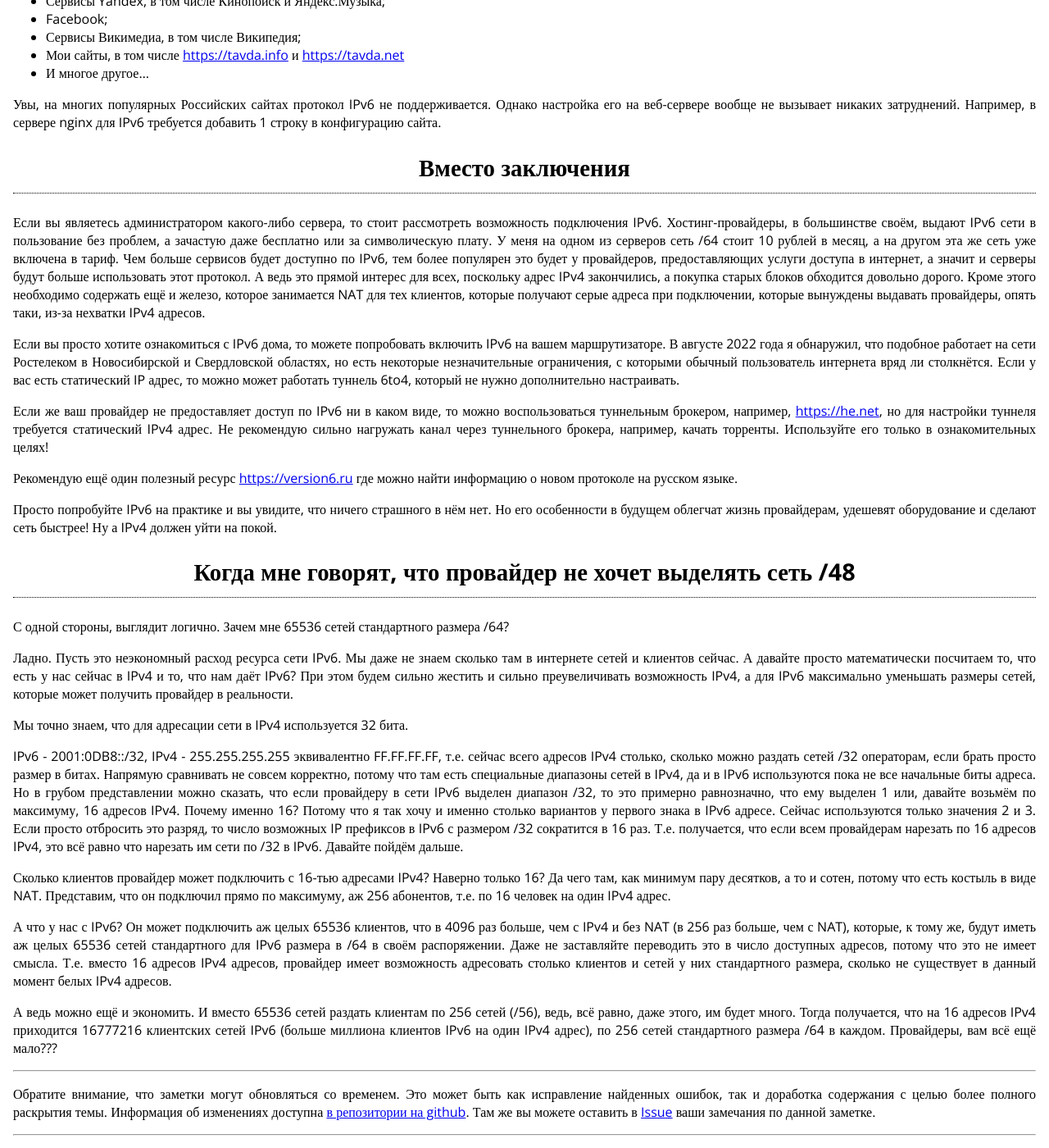
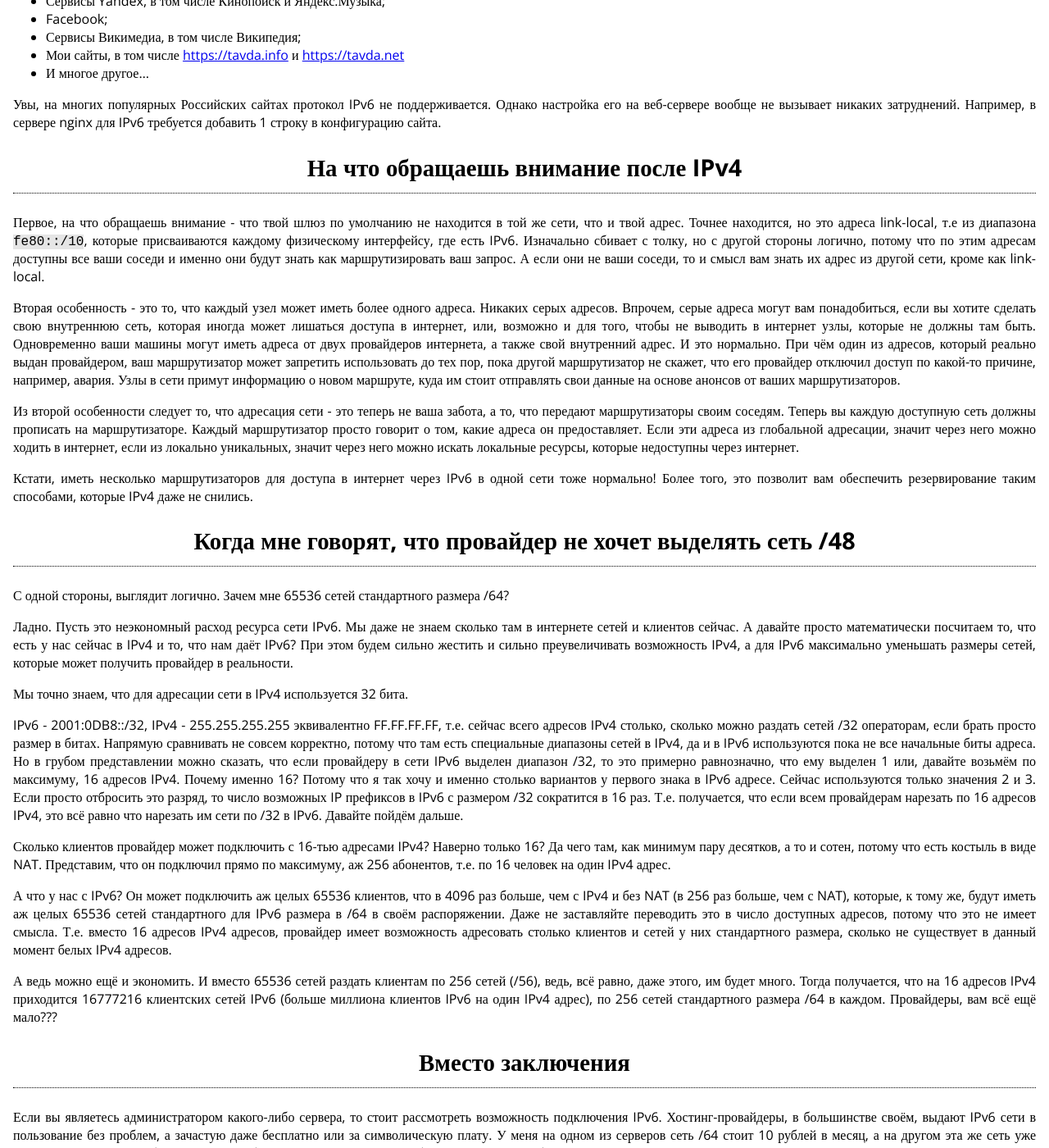
Before and after one commit to fsa/site, a Jekyll site: the page built from _posts/2022-08-29-ipv6.md, in a window 1280 px wide and 1400 px high, scrolled down 2131 px. Shown: the whole window at 82% size. Built offline with Jekyll 4.4.1, drawn with Linux system fonts in a browser that asks for light colours.

Commit message:
Дополнение к заметке IPv6

```diff
--- a/_posts/2022-08-29-ipv6.md
+++ b/_posts/2022-08-29-ipv6.md
@@ -58,17 +58,15 @@ default via fe80::1 dev wlp3s0 proto ra metric 600 pref medium
 
 Увы, на многих популярных Российских сайтах протокол IPv6 не поддерживается. Однако настройка его на веб-сервере вообще не вызывает никаких затруднений. Например, в сервере nginx для IPv6 требуется добавить 1 строку в конфигурацию сайта.
 
-## Вместо заключения
+## На что обращаешь внимание после IPv4
 
-Если вы являетесь администратором какого-либо сервера, то стоит рассмотреть возможность подключения IPv6. Хостинг-провайдеры, в большинстве своём, выдают IPv6 сети в пользование без проблем, а зачастую даже бесплатно или за символическую плату. У меня на одном из серверов сеть /64 стоит 10 рублей в месяц, а на другом эта же сеть уже включена в тариф. Чем больше сервисов будет доступно по IPv6, тем более популярен это будет у провайдеров, предоставляющих услуги доступа в интернет, а значит и серверы будут больше использовать этот протокол. А ведь это прямой интерес для всех, поскольку адрес IPv4 закончились, а покупка старых блоков обходится довольно дорого. Кроме этого необходимо содержать ещё и железо, которое занимается NAT для тех клиентов, которые получают серые адреса при подключении, которые вынуждены выдавать провайдеры, опять таки, из-за нехватки IPv4 адресов.
+Первое, на что обращаешь внимание - что твой шлюз по умолчанию не находится в той же сети, что и твой адрес. Точнее находится, но это адреса link-local, т.е из диапазона `fe80::/10`, которые присваиваются каждому физическому интерфейсу, где есть IPv6. Изначально сбивает с толку, но с другой стороны логично, потому что по этим адресам доступны все ваши соседи и именно они будут знать как маршрутизировать ваш запрос. А если они не ваши соседи, то и смысл вам знать их адрес из другой сети, кроме как link-local.
 
-Если вы просто хотите ознакомиться с IPv6 дома, то можете попробовать включить IPv6 на вашем маршрутизаторе. В августе 2022 года я обнаружил, что подобное работает на сети Ростелеком в Новосибирской и Свердловской областях, но есть некоторые незначительные ограничения, с которыми обычный пользователь интернета вряд ли столкнётся. Если у вас есть статический IP адрес, то можно может работать туннель 6to4, который не нужно дополнительно настраивать.
+Вторая особенность - это то, что каждый узел может иметь более одного адреса. Никаких серых адресов. Впрочем, серые адреса могут вам понадобиться, если вы хотите сделать свою внутреннюю сеть, которая иногда может лишаться доступа в интернет, или, возможно и для того, чтобы не выводить в интернет узлы, которые не должны там быть. Одновременно ваши машины могут иметь адреса от двух провайдеров интернета, а также свой внутренний адрес. И это нормально. При чём один из адресов, который реально выдан провайдером, ваш маршрутизатор может запретить использовать до тех пор, пока другой маршрутизатор не скажет, что его провайдер отключил доступ по какой-то причине, например, авария. Узлы в сети примут информацию о новом маршруте, куда им стоит отправлять свои данные на основе анонсов от ваших маршрутизаторов.
 
-Если же ваш провайдер не предоставляет доступ по IPv6 ни в каком виде, то можно воспользоваться туннельным брокером, например, <https://he.net>, но для настройки туннеля требуется статический IPv4 адрес. Не рекомендую сильно нагружать канал через туннельного брокера, например, качать торренты. Используйте его только в ознакомительных целях!
+Из второй особенности следует то, что адресация сети - это теперь не ваша забота, а то, что передают маршрутизаторы своим соседям. Теперь вы каждую доступную сеть должны прописать на маршрутизаторе. Каждый маршрутизатор просто говорит о том, какие адреса он предоставляет. Если эти адреса из глобальной адресации, значит через него можно ходить в интернет, если из локально уникальных, значит через него можно искать локальные ресурсы, которые недоступны через интернет.
 
-Рекомендую ещё один полезный ресурс <https://version6.ru> где можно найти информацию о новом протоколе на русском языке.
-
-Просто попробуйте IPv6 на практике и вы увидите, что ничего страшного в нём нет. Но его особенности в будущем облегчат жизнь провайдерам, удешевят оборудование и сделают сеть быстрее! Ну а IPv4 должен уйти на покой.
+Кстати, иметь несколько маршрутизаторов для доступа в интернет через IPv6 в одной сети тоже нормально! Более того, это позволит вам обеспечить резервирование таким способами, которые IPv4 даже не снились.
 
 ## Когда мне говорят, что провайдер не хочет выделять сеть /48
 
@@ -85,3 +83,15 @@ IPv6 - 2001:0DB8::/32, IPv4 - 255.255.255.255 эквивалентно FF.FF.FF.
 А что у нас с IPv6? Он может подключить аж целых 65536 клиентов, что в 4096 раз больше, чем с IPv4 и без NAT (в 256 раз больше, чем с NAT), которые, к тому же, будут иметь аж целых 65536 сетей стандартного для IPv6 размера в /64 в своём распоряжении. Даже не заставляйте переводить это в число доступных адресов, потому что это не имеет смысла. Т.е. вместо 16 адресов IPv4 адресов, провайдер имеет возможность адресовать столько клиентов и сетей у них стандартного размера, сколько не существует в данный момент белых IPv4 адресов.
 
 А ведь можно ещё и экономить. И вместо 65536 сетей раздать клиентам по 256 сетей (/56), ведь, всё равно, даже этого, им будет много. Тогда получается, что на 16 адресов IPv4 приходится 16777216 клиентских сетей IPv6 (больше миллиона клиентов IPv6 на один IPv4 адрес), по 256 сетей стандартного размера /64 в каждом. Провайдеры, вам всё ещё мало???
+
+## Вместо заключения
+
+Если вы являетесь администратором какого-либо сервера, то стоит рассмотреть возможность подключения IPv6. Хостинг-провайдеры, в большинстве своём, выдают IPv6 сети в пользование без проблем, а зачастую даже бесплатно или за символическую плату. У меня на одном из серверов сеть /64 стоит 10 рублей в месяц, а на другом эта же сеть уже включена в тариф. Чем больше сервисов будет доступно по IPv6, тем более популярен это будет у провайдеров, предоставляющих услуги доступа в интернет, а значит и серверы будут больше использовать этот протокол. А ведь это прямой интерес для всех, поскольку адрес IPv4 закончились, а покупка старых блоков обходится довольно дорого. Кроме этого необходимо содержать ещё и железо, которое занимается NAT для тех клиентов, которые получают серые адреса при подключении, которые вынуждены выдавать провайдеры, опять таки, из-за нехватки IPv4 адресов.
+
+Если вы просто хотите ознакомиться с IPv6 дома, то можете попробовать включить IPv6 на вашем маршрутизаторе. В августе 2022 года я обнаружил, что подобное работает на сети Ростелеком в Новосибирской и Свердловской областях, но есть некоторые незначительные ограничения, с которыми обычный пользователь интернета вряд ли столкнётся. Если у вас есть статический IP адрес, то можно может работать туннель 6to4, который не нужно дополнительно настраивать.
+
+Если же ваш провайдер не предоставляет доступ по IPv6 ни в каком виде, то можно воспользоваться туннельным брокером, например, <https://he.net>, но для настройки туннеля требуется статический IPv4 адрес. Не рекомендую сильно нагружать канал через туннельного брокера, например, качать торренты. Используйте его только в ознакомительных целях!
+
+Рекомендую ещё один полезный ресурс <https://version6.ru> где можно найти информацию о новом протоколе на русском языке.
+
+Просто попробуйте IPv6 на практике и вы увидите, что ничего страшного в нём нет. Но его особенности в будущем облегчат жизнь провайдерам, удешевят оборудование и сделают сеть быстрее! Ну а IPv4 должен уйти на покой.
```
